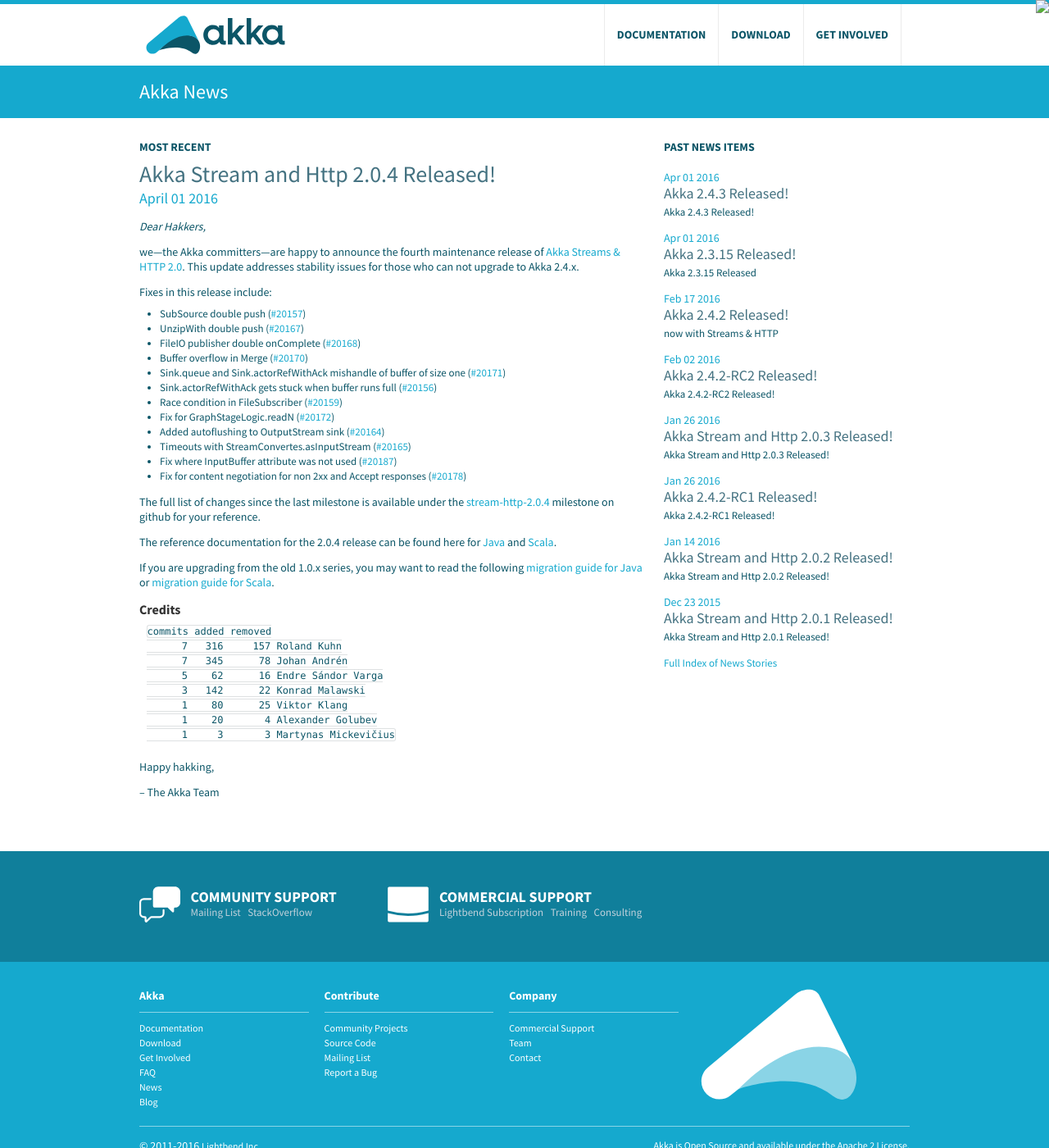
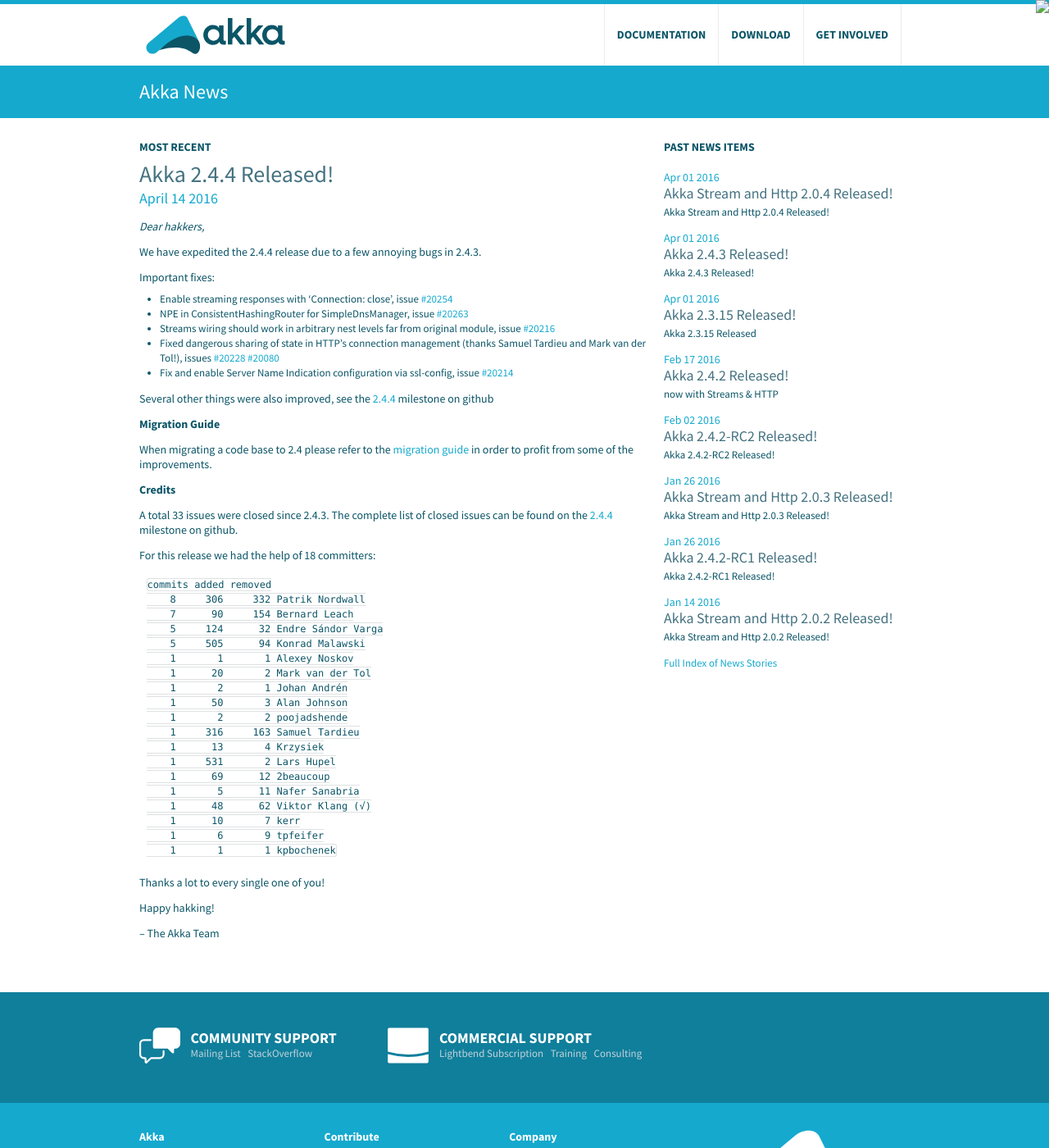
Before and after one commit to raboof/akka.github.com, a Jekyll site: the page built from news/index.md, in a window 1280 px wide and 1400 px high. Shown: the whole window at 82% size. Built offline with Jekyll 4.4.1, drawn with Linux system fonts in a browser that asks for light colours.

Commit message:
announce Akka 2.4.4

```diff
--- a/_includes/download.html
+++ b/_includes/download.html
@@ -104,11 +104,11 @@
             <div class="span6">
 
                 <div class="latest">
-                    <h2>Latest official version <small>Apr 1, 2016</small></h2>
+                    <h2>Latest official version <small>Apr 14, 2016</small></h2>
                     <table>
                         <tr>
                             <td>
-                                <a href="http://downloads.typesafe.com/akka/akka_2.11-2.4.3.zip" class="downloadStandaloneLink" data-version="2.4.3">Akka 2.4.3 (Scala 2.11 and Java 8+)</a>
+                                <a href="http://downloads.typesafe.com/akka/akka_2.11-2.4.4.zip" class="downloadStandaloneLink" data-version="2.4.4">Akka 2.4.4 (Scala 2.11 and Java 8+)</a>
                             </td>
                             <td>
                                 120MB
--- a/_includes/footer.html
+++ b/_includes/footer.html
@@ -14,34 +14,34 @@
 
   <script type="text/javascript">
       var akkaLatestProjects = [
-          { groupId: "com.typesafe.akka", artifactId: "akka-actor"              , scalaVersions: ["2.11", "2.12.0-M3"], version: "2.4.3" },
-          { groupId: "com.typesafe.akka", artifactId: "akka-agent"              , scalaVersions: ["2.11", "2.12.0-M3"], version: "2.4.3" },
-          { groupId: "com.typesafe.akka", artifactId: "akka-camel"              , scalaVersions: ["2.11", "2.12.0-M3"], version: "2.4.3" },
-          { groupId: "com.typesafe.akka", artifactId: "akka-cluster"            , scalaVersions: ["2.11", "2.12.0-M3"], version: "2.4.3" },
-          { groupId: "com.typesafe.akka", artifactId: "akka-cluster-metrics"    , scalaVersions: ["2.11", "2.12.0-M3"], version: "2.4.3" },
-          { groupId: "com.typesafe.akka", artifactId: "akka-cluster-sharding"   , scalaVersions: ["2.11", "2.12.0-M3"], version: "2.4.3" },
-          { groupId: "com.typesafe.akka", artifactId: "akka-cluster-tools"      , scalaVersions: ["2.11", "2.12.0-M3"], version: "2.4.3" },
-          { groupId: "com.typesafe.akka", artifactId: "akka-contrib"            , scalaVersions: ["2.11", "2.12.0-M3"], version: "2.4.3" },
-          { groupId: "com.typesafe.akka", artifactId: "akka-http-core"          , scalaVersions: ["2.11", "2.12.0-M3"], version: "2.4.3" },
-          { groupId: "com.typesafe.akka", artifactId: "akka-http-testkit"       , scalaVersions: ["2.11", "2.12.0-M3"], version: "2.4.3" },
-          { groupId: "com.typesafe.akka", artifactId: "akka-multi-node-testkit" , scalaVersions: ["2.11", "2.12.0-M3"], version: "2.4.3" },
-          { groupId: "com.typesafe.akka", artifactId: "akka-osgi"               , scalaVersions: ["2.11", "2.12.0-M3"], version: "2.4.3" },
-          { groupId: "com.typesafe.akka", artifactId: "akka-persistence"        , scalaVersions: ["2.11", "2.12.0-M3"], version: "2.4.3" },
-          { groupId: "com.typesafe.akka", artifactId: "akka-persistence-tck"    , scalaVersions: ["2.11", "2.12.0-M3"], version: "2.4.3" },
-          { groupId: "com.typesafe.akka", artifactId: "akka-remote"             , scalaVersions: ["2.11", "2.12.0-M3"], version: "2.4.3" },
-          { groupId: "com.typesafe.akka", artifactId: "akka-slf4j"              , scalaVersions: ["2.11", "2.12.0-M3"], version: "2.4.3" },
-          { groupId: "com.typesafe.akka", artifactId: "akka-stream"             , scalaVersions: ["2.11", "2.12.0-M3"], version: "2.4.3" },
-          { groupId: "com.typesafe.akka", artifactId: "akka-stream-testkit"     , scalaVersions: ["2.11", "2.12.0-M3"], version: "2.4.3" },
-          { groupId: "com.typesafe.akka", artifactId: "akka-testkit"            , scalaVersions: ["2.11", "2.12.0-M3"], version: "2.4.3" },
+          { groupId: "com.typesafe.akka", artifactId: "akka-actor"              , scalaVersions: ["2.11", "2.12.0-M4"], version: "2.4.4" },
+          { groupId: "com.typesafe.akka", artifactId: "akka-agent"              , scalaVersions: ["2.11", "2.12.0-M4"], version: "2.4.4" },
+          { groupId: "com.typesafe.akka", artifactId: "akka-camel"              , scalaVersions: ["2.11", "2.12.0-M4"], version: "2.4.4" },
+          { groupId: "com.typesafe.akka", artifactId: "akka-cluster"            , scalaVersions: ["2.11", "2.12.0-M4"], version: "2.4.4" },
+          { groupId: "com.typesafe.akka", artifactId: "akka-cluster-metrics"    , scalaVersions: ["2.11", "2.12.0-M4"], version: "2.4.4" },
+          { groupId: "com.typesafe.akka", artifactId: "akka-cluster-sharding"   , scalaVersions: ["2.11", "2.12.0-M4"], version: "2.4.4" },
+          { groupId: "com.typesafe.akka", artifactId: "akka-cluster-tools"      , scalaVersions: ["2.11", "2.12.0-M4"], version: "2.4.4" },
+          { groupId: "com.typesafe.akka", artifactId: "akka-contrib"            , scalaVersions: ["2.11", "2.12.0-M4"], version: "2.4.4" },
+          { groupId: "com.typesafe.akka", artifactId: "akka-http-core"          , scalaVersions: ["2.11", "2.12.0-M4"], version: "2.4.4" },
+          { groupId: "com.typesafe.akka", artifactId: "akka-http-testkit"       , scalaVersions: ["2.11", "2.12.0-M4"], version: "2.4.4" },
+          { groupId: "com.typesafe.akka", artifactId: "akka-multi-node-testkit" , scalaVersions: ["2.11", "2.12.0-M4"], version: "2.4.4" },
+          { groupId: "com.typesafe.akka", artifactId: "akka-osgi"               , scalaVersions: ["2.11", "2.12.0-M4"], version: "2.4.4" },
+          { groupId: "com.typesafe.akka", artifactId: "akka-persistence"        , scalaVersions: ["2.11", "2.12.0-M4"], version: "2.4.4" },
+          { groupId: "com.typesafe.akka", artifactId: "akka-persistence-tck"    , scalaVersions: ["2.11", "2.12.0-M4"], version: "2.4.4" },
+          { groupId: "com.typesafe.akka", artifactId: "akka-remote"             , scalaVersions: ["2.11", "2.12.0-M4"], version: "2.4.4" },
+          { groupId: "com.typesafe.akka", artifactId: "akka-slf4j"              , scalaVersions: ["2.11", "2.12.0-M4"], version: "2.4.4" },
+          { groupId: "com.typesafe.akka", artifactId: "akka-stream"             , scalaVersions: ["2.11", "2.12.0-M4"], version: "2.4.4" },
+          { groupId: "com.typesafe.akka", artifactId: "akka-stream-testkit"     , scalaVersions: ["2.11", "2.12.0-M4"], version: "2.4.4" },
+          { groupId: "com.typesafe.akka", artifactId: "akka-testkit"            , scalaVersions: ["2.11", "2.12.0-M4"], version: "2.4.4" },
           // -- experimental modules --
-          { groupId: "com.typesafe.akka", artifactId: "akka-distributed-data-experimental"  , scalaVersions: ["2.11", "2.12.0-M3"], version: "2.4.3" },
-          { groupId: "com.typesafe.akka", artifactId: "akka-typed-experimental"             , scalaVersions: ["2.11", "2.12.0-M3"], version: "2.4.3" },
-          { groupId: "com.typesafe.akka", artifactId: "akka-http-experimental"              , scalaVersions: ["2.11", "2.12.0-M3"], version: "2.4.3" },
-          { groupId: "com.typesafe.akka", artifactId: "akka-http-jackson-experimental"      , scalaVersions: ["2.11", "2.12.0-M3"], version: "2.4.3" },
-          { groupId: "com.typesafe.akka", artifactId: "akka-http-spray-json-experimental"   , scalaVersions: ["2.11", "2.12.0-M3"], version: "2.4.3" },
-          { groupId: "com.typesafe.akka", artifactId: "akka-http-xml-experimental"          , scalaVersions: ["2.11", "2.12.0-M3"], version: "2.4.3" },
-          { groupId: "com.typesafe.akka", artifactId: "akka-persistence-query-experimental" , scalaVersions: ["2.11", "2.12.0-M3"], version: "2.4.3" },
-          { groupId: "com.typesafe.akka", artifactId: "akka-typed-experimental"             , scalaVersions: ["2.11", "2.12.0-M3"], version: "2.4.3" }
+          { groupId: "com.typesafe.akka", artifactId: "akka-distributed-data-experimental"  , scalaVersions: ["2.11", "2.12.0-M4"], version: "2.4.4" },
+          { groupId: "com.typesafe.akka", artifactId: "akka-typed-experimental"             , scalaVersions: ["2.11", "2.12.0-M4"], version: "2.4.4" },
+          { groupId: "com.typesafe.akka", artifactId: "akka-http-experimental"              , scalaVersions: ["2.11", "2.12.0-M4"], version: "2.4.4" },
+          { groupId: "com.typesafe.akka", artifactId: "akka-http-jackson-experimental"      , scalaVersions: ["2.11", "2.12.0-M4"], version: "2.4.4" },
+          { groupId: "com.typesafe.akka", artifactId: "akka-http-spray-json-experimental"   , scalaVersions: ["2.11", "2.12.0-M4"], version: "2.4.4" },
+          { groupId: "com.typesafe.akka", artifactId: "akka-http-xml-experimental"          , scalaVersions: ["2.11", "2.12.0-M4"], version: "2.4.4" },
+          { groupId: "com.typesafe.akka", artifactId: "akka-persistence-query-experimental" , scalaVersions: ["2.11", "2.12.0-M4"], version: "2.4.4" },
+          { groupId: "com.typesafe.akka", artifactId: "akka-typed-experimental"             , scalaVersions: ["2.11", "2.12.0-M4"], version: "2.4.4" }
 
       ];
 
--- /dev/null
+++ b/news/_posts/2016-04-14-akka-2.4.4-released.md
@@ -0,0 +1,59 @@
+---
+layout: news
+title: Akka 2.4.4 Released!
+author: Patrik Nordwall
+short: Akka 2.4.4 Released!
+---
+*Dear hakkers,*
+
+We have expedited the 2.4.4 release due to a few annoying bugs in 2.4.3.
+
+Important fixes:
+
+* Enable streaming responses with ‘Connection: close’, issue [#20254](https://github.com/akka/akka/pull/20254)
+* NPE in ConsistentHashingRouter for SimpleDnsManager, issue [#20263](https://github.com/akka/akka/issues/20263)
+* Streams wiring should work in arbitrary nest levels far from original module, issue [#20216](https://github.com/akka/akka/issues/20216)
+* Fixed dangerous sharing of state in HTTP’s connection management (thanks Samuel Tardieu and Mark van der Tol!), issues [#20228](https://github.com/akka/akka/issues/20228) [#20080](https://github.com/akka/akka/issues/20080)
+* Fix and enable Server Name Indication configuration via ssl-config, issue [#20214](https://github.com/akka/akka/issues/20214)
+
+Several other things were also improved, see the [2.4.4](https://github.com/akka/akka/issues?q=milestone%3A2.4.4) milestone on github
+
+**Migration Guide**
+
+When migrating a code base to 2.4 please refer to the [migration guide](http://doc.akka.io/docs/akka/2.4.4/project/migration-guide-2.3.x-2.4.x.html)
+in order to profit from some of the improvements.
+
+**Credits**
+
+A total 33 issues were closed since 2.4.3.
+The complete list of closed issues can be found on the [2.4.4](https://github.com/akka/akka/issues?q=milestone%3A2.4.4) milestone on github.
+
+For this release we had the help of 18 committers:
+
+~~~
+commits added removed
+    8     306     332 Patrik Nordwall
+    7      90     154 Bernard Leach
+    5     124      32 Endre Sándor Varga
+    5     505      94 Konrad Malawski
+    1       1       1 Alexey Noskov
+    1      20       2 Mark van der Tol
+    1       2       1 Johan Andrén
+    1      50       3 Alan Johnson
+    1       2       2 poojadshende
+    1     316     163 Samuel Tardieu
+    1      13       4 Krzysiek
+    1     531       2 Lars Hupel
+    1      69      12 2beaucoup
+    1       5      11 Nafer Sanabria
+    1      48      62 Viktor Klang (√)
+    1      10       7 kerr
+    1       6       9 tpfeifer
+    1       1       1 kpbochenek
+~~~
+
+Thanks a lot to every single one of you!
+
+Happy hakking!
+
+-- The Akka Team
--- a/versions.json
+++ b/versions.json
@@ -36,12 +36,12 @@
       "instead": "2.4."
     },
     "2.4-": {
-      "latest": "2.4.3",
+      "latest": "2.4.4",
       "outdated": true,
       "instead": "2.4."
     },
     "2.4.": {
-      "latest": "2.4.3"
+      "latest": "2.4.4"
     },
 
     "rp-15v01": {
```
Also changed, not shown: docs/index.md (+5 -5 lines).
